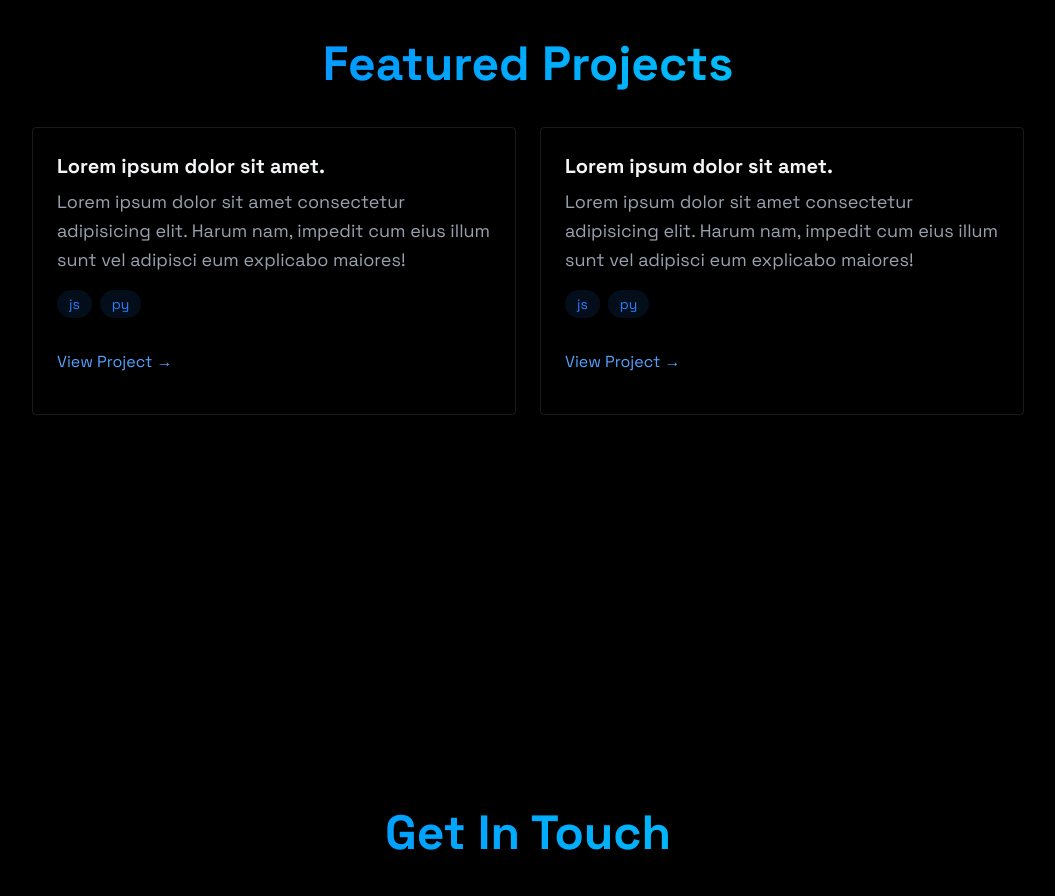
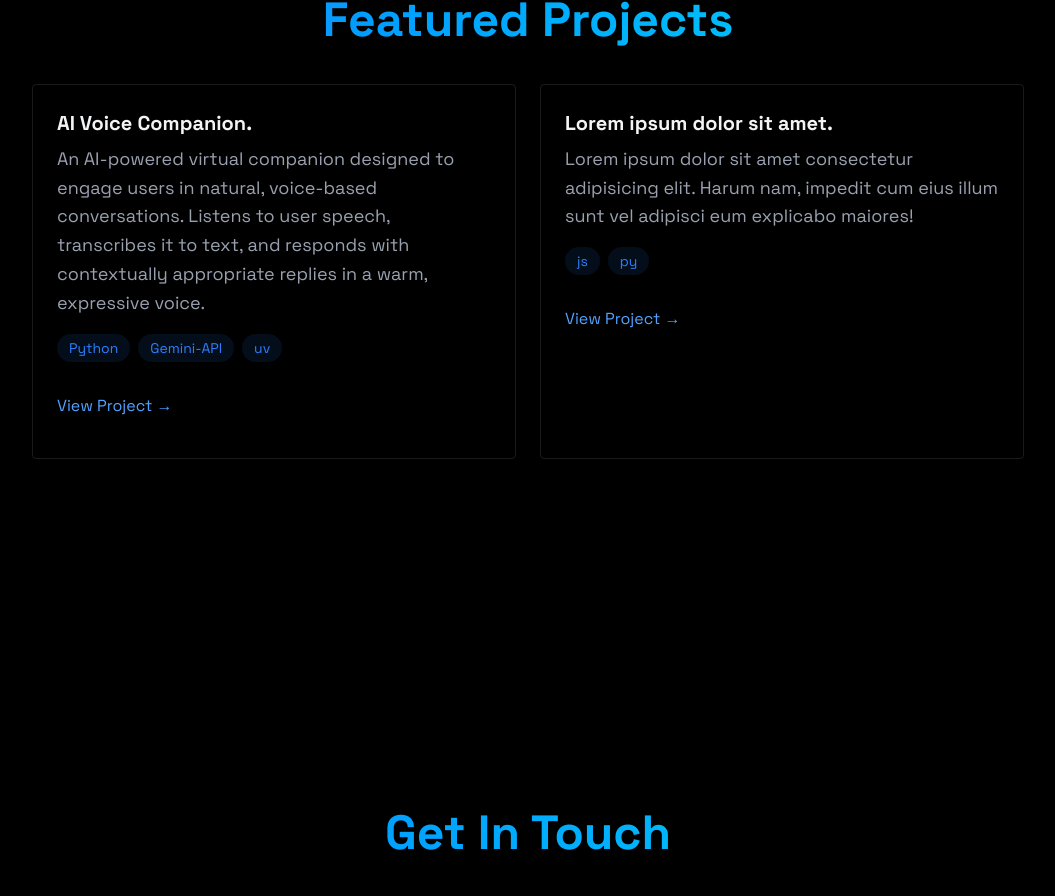
Before and after one commit to Spidy394/portfolio, a React (Vite) app: page / in a window 1280 px wide. Shown: the part 2160-3056 px from the top of the page, without its empty margins (112-1167 px from the left). Built offline with nearby package versions, Linux system fonts and the light colour scheme.

Commit message:
add project

```diff
--- a/src/components/sections/Projects.jsx
+++ b/src/components/sections/Projects.jsx
@@ -16,17 +16,15 @@ const Projects = () => {
             {/* project-1 */}
             <div className="p-6 rounded border border-white/10 hover:-translate-y-1 hover:border-blue-500/30 hover:shadow-[0_2px_8px_rgba(59,130,246,0.2)] transition">
               <h3 className="text-xl font-bold mb-2">
-                {/* project title */} Lorem ipsum dolor sit amet.
+                {/* project title */} AI Voice Companion.
               </h3>
               <p className="text-gray-400 mb-4">
-                {/* description */} Lorem ipsum dolor sit amet consectetur
-                adipisicing elit. Harum nam, impedit cum eius illum sunt vel
-                adipisci eum explicabo maiores!
+                {/* description */} An AI-powered virtual companion designed to engage users in natural, voice-based conversations. Listens to user speech, transcribes it to text, and responds with contextually appropriate replies in a warm, expressive voice.
               </p>
 
               {/* stack */}
               <div className="flex flex-wrap gap-2 mb-4">
-                {["js", "py"].map((tech, key) => (
+                {["Python", "Gemini-API", "uv"].map((tech, key) => (
                   <span
                     key={key}
                     className="bg-blue-500/10 text-blue-500 py-1 px-3 rounded-full text-sm hover:bg-blue-500/20 hover:shadow-[0_2px_8px_rgba(59,130,246,0.1)] transition-all"
@@ -37,7 +35,7 @@ const Projects = () => {
               </div>
               <div className="flex justify-between items-center">
                 <a
-                  href="#"
+                  href="https://github.com/Spidy394/AI-GF.git"
                   className="text-blue-400 hover:text-blue-300 transition-colors my-4"
                 >
                   View Project →
```
